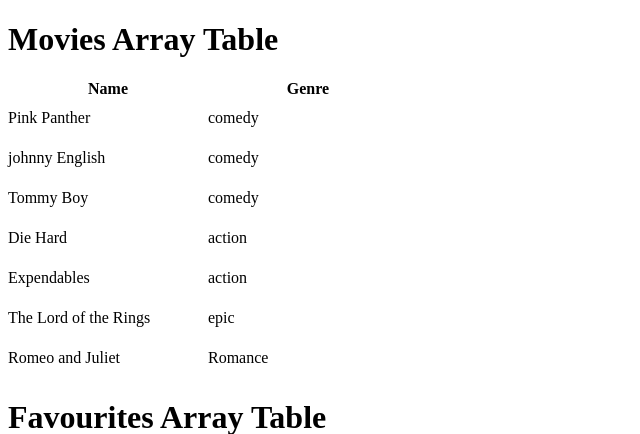
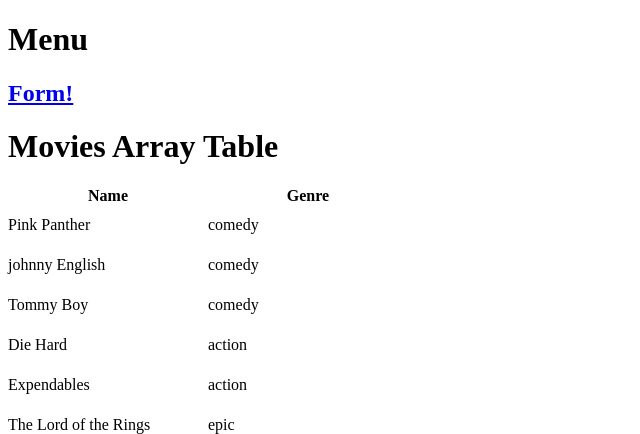
Before and after one commit to gkusuma7/map202_20w, a PHP site: page / in a window 1280 px wide. Shown: the top 434 px of the page, without its empty margins (0-640 px from the left). Run offline with PHP 8.4, Linux system fonts and the light colour scheme; a stand-in replaces the project's code that opens the database connection.

Commit message:
lab3 partially completed.

```diff
--- a/index.php
+++ b/index.php
@@ -1,6 +1,9 @@
 <!DOCTYPE html>
 
 <?php
+
+
+require_once 'database.php';
 
 $films = array(
             "comedy" => array (
@@ -40,6 +43,12 @@ $favorites = array(
         <title>PHP LAB2 </title>
     </head>
     <body>
+		<h1>
+			Menu
+		</h1>
+		<h2>
+			<a href="form.php">Form!</a>
+		</h2>
 		<h1>
 			 Movies Array Table
 		</h1>
```
